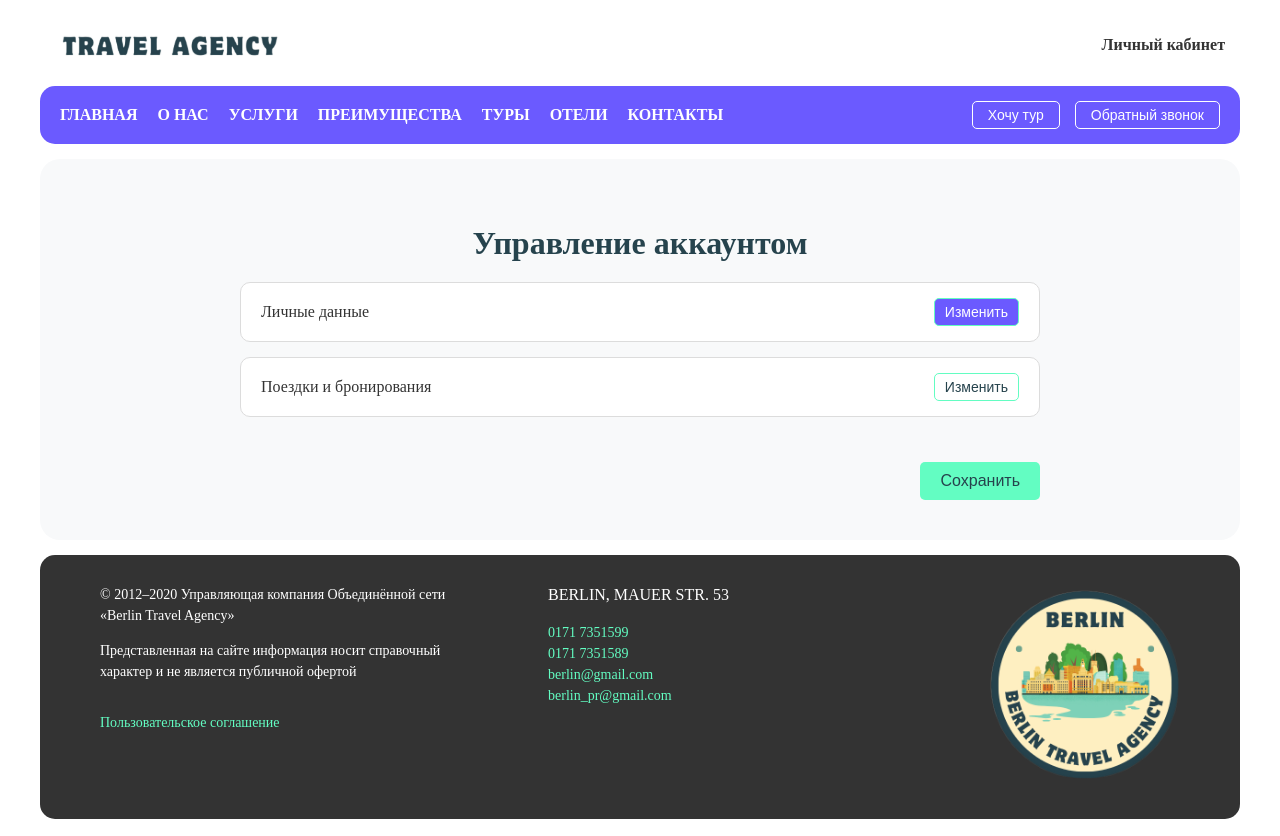
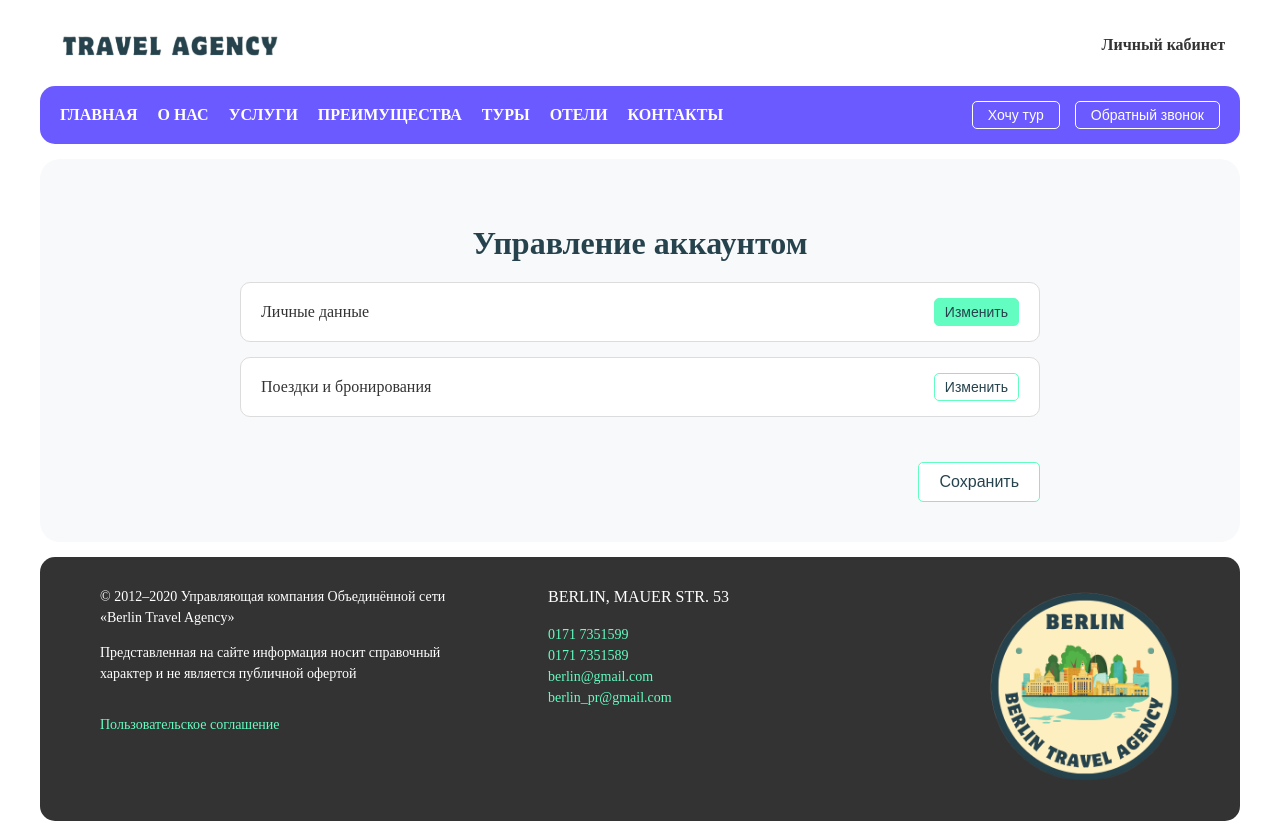
Before and after one commit to Cohort47/TeamProject-Front, a React (Create React App) app: page /account-management in a window 1280 px wide. In both pictures the pointer is over the button 976 px from the left and 312 px from the top of the page. Built offline with nearby package versions, Linux system fonts and the light colour scheme.

Commit message:
Изменены цвета кнопок 'Изменить' и 'Сохранить' в AccountManagement.module.css

```diff
--- a/src/components/personalAccount/AccountManagement.module.css
+++ b/src/components/personalAccount/AccountManagement.module.css
@@ -49,8 +49,8 @@
 }
 
 .editButton:hover {
-  background-color: #6B5AFF; /* Новый цвет фона при наведении */
-  color: #ffffff; /* Цвет текста при наведении */
+  background-color: #63fdc2; /* Новый цвет фона при наведении */
+  color: #26424b; /* Цвет текста при наведении */
 }
 
 .saveContainer {
@@ -60,16 +60,17 @@
 }
 
 .saveButton {
-  background-color: #63fdc2; /* Новый цвет фона кнопки */
-  color: #26434d;
+  background-color: #ffffff;
+  border: 1px solid #63fdc2; /* Новый цвет для границы */
+  color: #26434d; /* Новый основной цвет кнопки */
   font-size: 16px;
   padding: 10px 20px;
-  border: none;
   border-radius: 5px;
   cursor: pointer;
   transition: 0.3s ease;
 }
 
 .saveButton:hover {
-  background-color: #555555; /* Цвет кнопки при наведении */
+  background-color: #63fdc2; /* Новый цвет фона при наведении */
+  color: #26424b; /* Цвет текста при наведении */
 }
```
